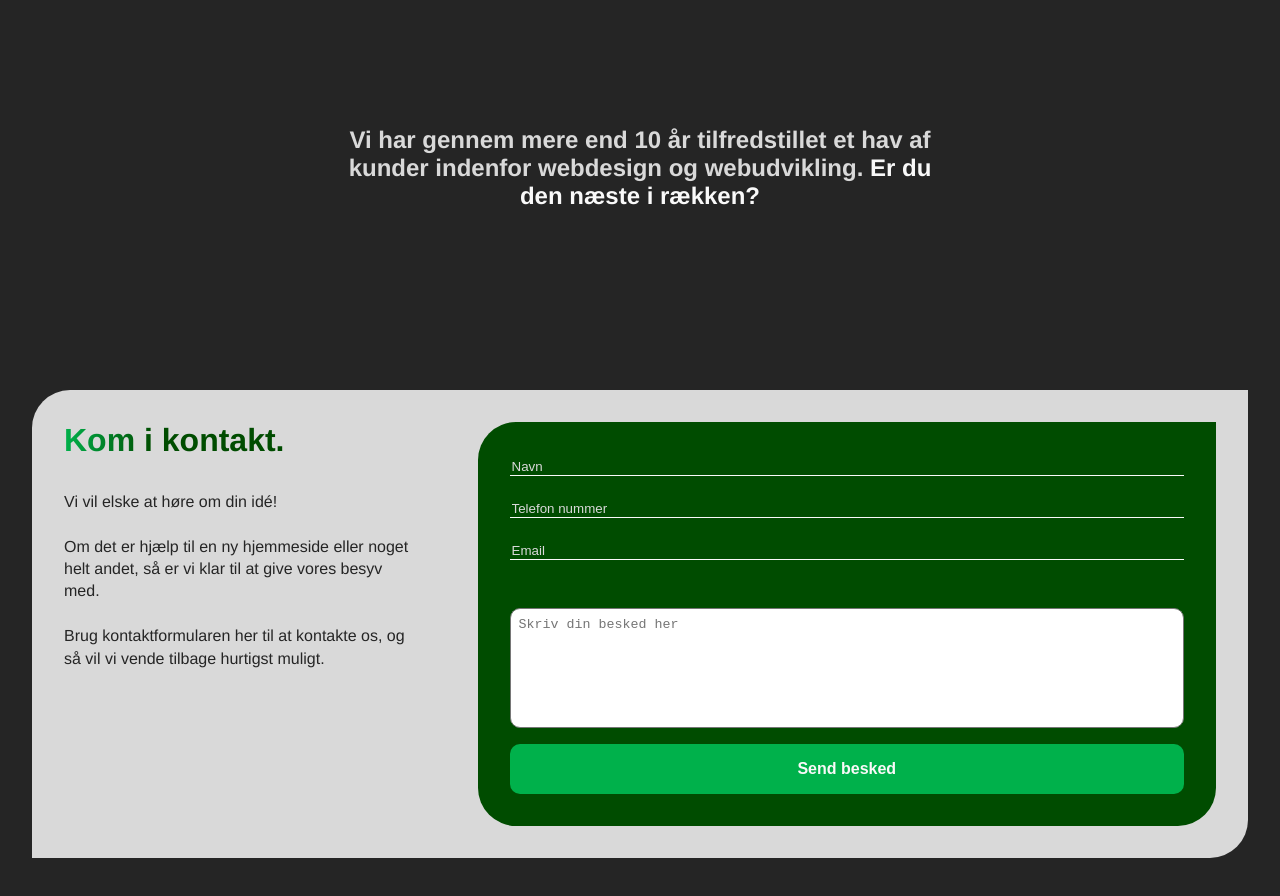
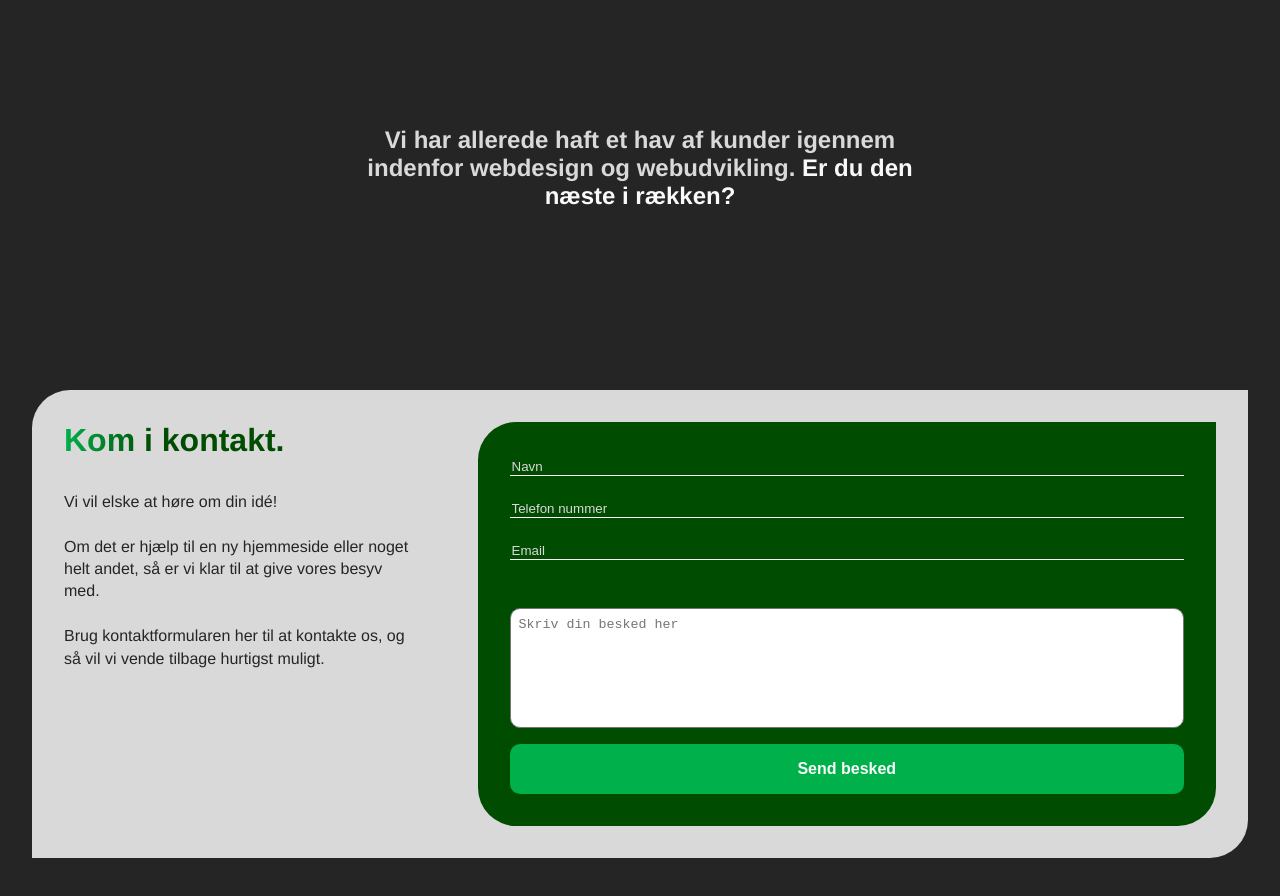
Before and after one commit to Steffen-Svenningsen/levels, a React (Create React App) app: page /levels/cases in a window 1280 px wide. Shown: the part 2560-3456 px from the top of the page. Built offline with nearby package versions, Linux system fonts and the light colour scheme.

Commit message:
Correct the quote

```diff
--- a/src/pages/Cases.js
+++ b/src/pages/Cases.js
@@ -28,7 +28,7 @@ export default function Cases() {
         </div>
       </section>
       <section className='quote-section'>
-        <h1 className='shade-center'>Vi har gennem mere end 10 år tilfredstillet et hav af kunder indenfor webdesign og webudvikling. <span className='span-white'>Er du den næste i rækken?</span></h1>
+        <h1 className='shade-center'>Vi har allerede haft et hav af kunder igennem indenfor webdesign og webudvikling. <span className='span-white'>Er du den næste i rækken?</span></h1>
       </section>
     </div>
   )
```
